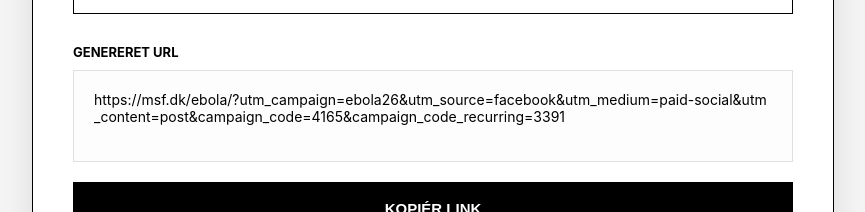
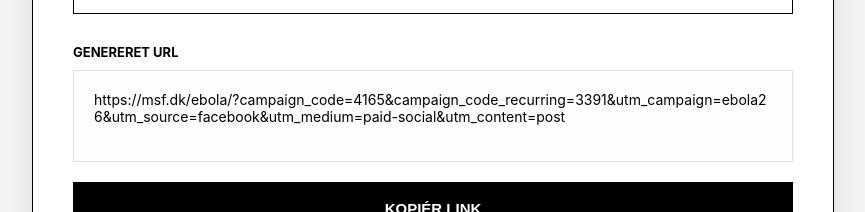
Before and after one commit to kampagnetools/ebola, a plain HTML site: page index.html in a window 1280 px wide. Shown: the part 346-558 px from the top of the page, without its empty margins (207-1072 px from the left). Drawn offline with Linux system fonts and the light colour scheme.

Commit message:
Update index.html

```diff
--- a/index.html
+++ b/index.html
@@ -68,7 +68,8 @@
         const data = trackingData[channelKey];
         const baseUrl = "https://msf.dk" + data.path;
 
-        let url = `${baseUrl}?utm_campaign=ebola26&utm_source=${data.src}&utm_medium=${data.med}&utm_content=${data.con}&campaign_code=${data.camp}&campaign_code_recurring=${data.rec}`;
+        // Rækkefølge: Campaign/Rec først, derefter UTM-parametre
+        let url = `${baseUrl}?campaign_code=${data.camp}&campaign_code_recurring=${data.rec}&utm_campaign=ebola26&utm_source=${data.src}&utm_medium=${data.med}&utm_content=${data.con}`;
 
         if (termValue !== "") { url += `&utm_term=${termValue}`; }
 
```
